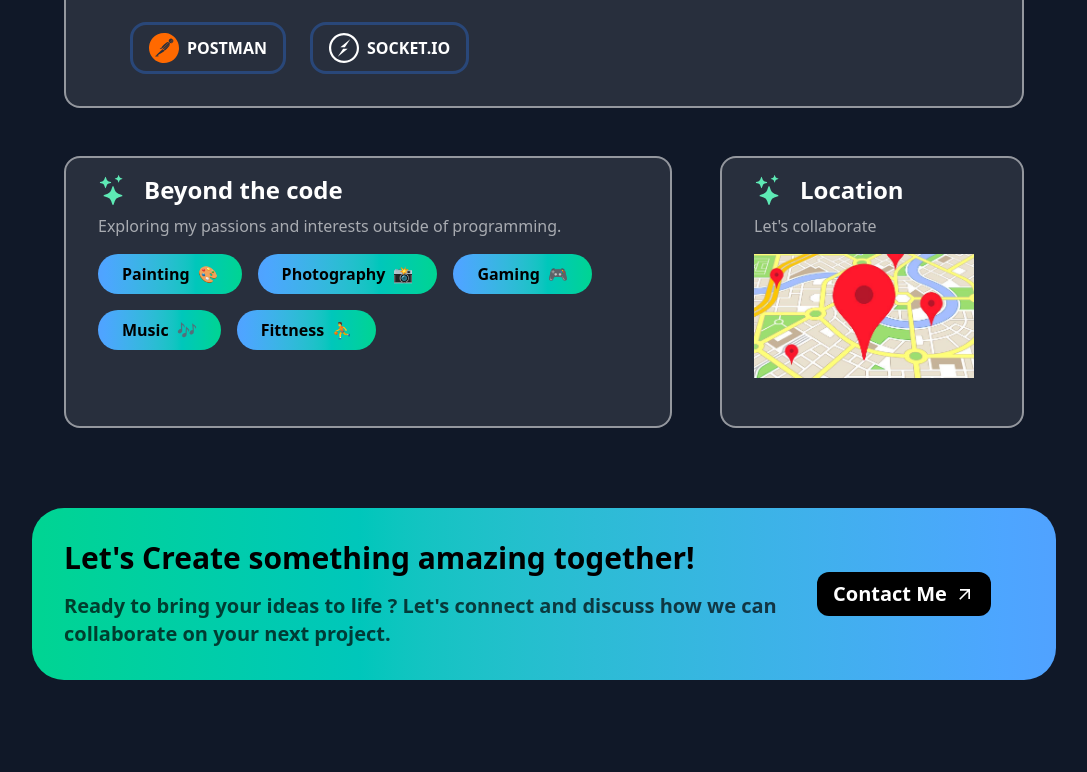
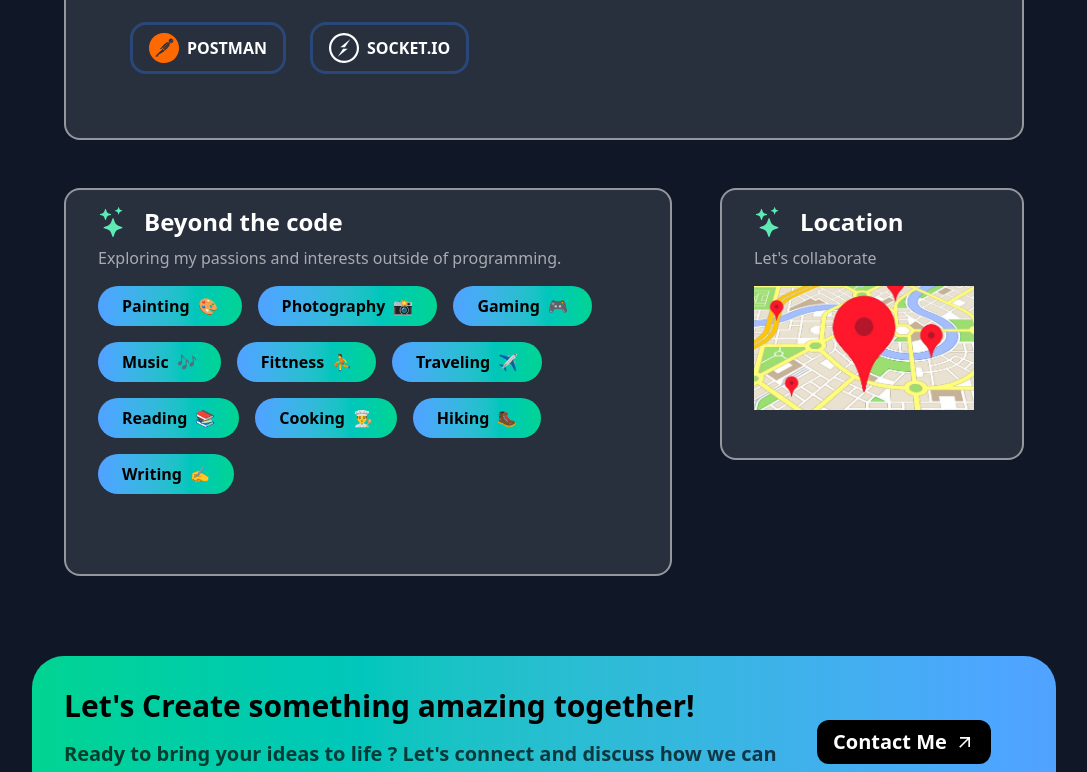
Before and after one commit to Jais-Abhi/PORTFOLIO, a Next.js app: page / in a window 1280 px wide. Shown: the part 3560-4332 px from the top of the page, without its empty margins (96-1183 px from the left). Built offline with nearby package versions, Linux system fonts and the light colour scheme.

Commit message:
New Featute bug fixed- drag button

```diff
--- a/src/Components/Card.jsx
+++ b/src/Components/Card.jsx
@@ -7,7 +7,7 @@ const Card = ({heading,desc,h,children}) => {
     style={{
       height: h
     }}
-        className=' overflow-hidden w-full flex flex-col border-2 bg-white/10 border-white/50 rounded-2xl'
+        className=' overflow-visible w-full flex flex-col border-2 bg-white/10 border-white/50 rounded-2xl pb-8 '
         >
           <div className=' w-full lg:pl-8 lg:pr-12  pt-4 pl-4 pr-2 ' >
             <div className=' flex items-center gap-4 font-bold text-2xl' >
--- a/src/Components/HobbieButton.jsx
+++ b/src/Components/HobbieButton.jsx
@@ -7,9 +7,9 @@ const HobbieButton = ({hobbie,icon,constraintsRef}) => {
     <motion.div
     drag
     dragConstraints={constraintsRef}
-     className=' text-black cursor-po font-bold bg-linear-to-r from-blue-400 to-emerald-400 flex px-6 py-2 rounded-full ' >
+     className='  text-black cursor-pointer  font-bold bg-linear-to-r from-blue-400 to-emerald-400 flex px-3 md:px-6 py-2 h-10 rounded-full ' >
         <div className='flex gap-2' >
-            <div>
+            <div  >
                 {hobbie}
             </div>
             {icon}
--- a/src/Components/HobbiesData.js
+++ b/src/Components/HobbiesData.js
@@ -19,4 +19,24 @@ export const HobbieList =[
         name : "Fittness",
         icon : "⛹️",
     },
+    {
+        name : "Traveling",
+        icon : "✈️",
+    },
+    {
+        name : "Reading",
+        icon : "📚",
+    },
+    {
+        name : "Cooking",
+        icon : "👨‍🍳",
+    },
+    {
+        name : "Hiking",
+        icon : "🥾",
+    },
+    {
+        name : "Writing",
+        icon : "✍️",
+    },
 ]
--- a/src/Sections/AboutSection.js
+++ b/src/Sections/AboutSection.js
@@ -34,14 +34,18 @@ const AboutSection = () => {
         </div>
 
         <div className='flex max-md:flex-col w-full gap-12 ' >
-          <div className='md:w-2/3 w-full' >
-            <Card heading="Beyond the code" desc="Exploring my passions and interests outside of programming. " h="17rem"
+          <div className='md:w-2/3 w-full ' >
+            <Card heading="Beyond the code"
+             desc="Exploring my passions and interests outside of programming."
+
             classname="w-2/3 "
             >
-              <div ref={hobbieContainerRef} className='flex gap-4 flex-wrap pb-8' >
+              <div ref={hobbieContainerRef}
+              className='  flex gap-4 flex-wrap pb-12 ' >
                 {HobbieList.map((hobbie,index)=>{
                 return(
-                  <HobbieButton key={index} hobbie={hobbie.name} icon={hobbie.icon} constraintsRef={hobbieContainerRef} />
+                  <HobbieButton key={index} hobbie={hobbie.name}
+                  icon={hobbie.icon} constraintsRef={hobbieContainerRef} />
                 )
               })}
               </div>
```
